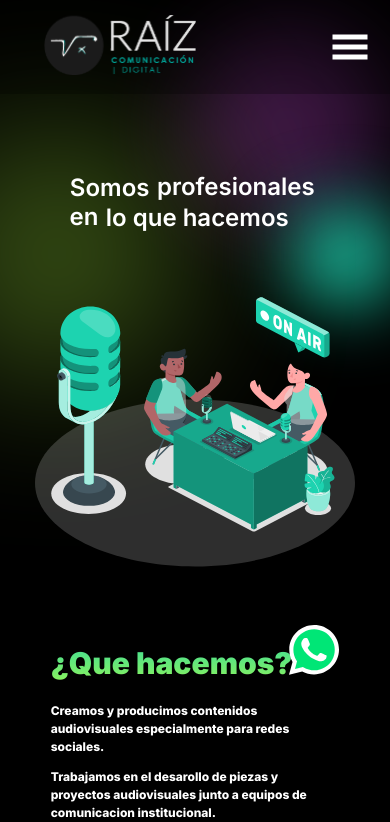
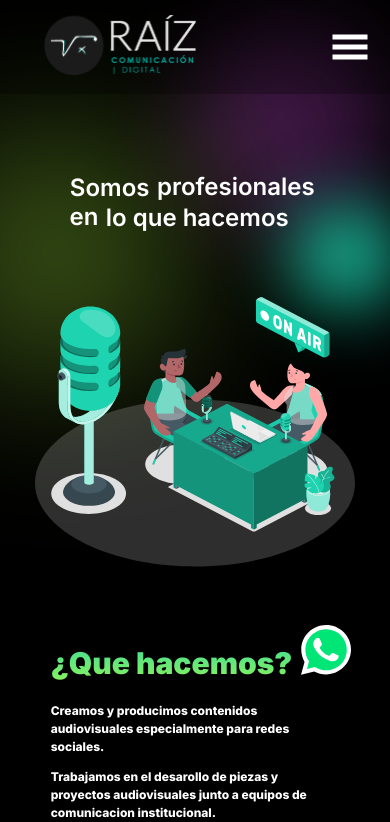
Before and after one commit to jeronimogarcia/ProyectoCoder, a React (Create React App) app: page / in a window 390 px wide. Shown: the top 822 px of the page. Built offline with nearby package versions, Linux system fonts and the light colour scheme.

Commit message:
update: whatsapp icon position
update: whatsapp icon position

```diff
--- a/src/App.css
+++ b/src/App.css
@@ -50,7 +50,7 @@
   .whatsapp{
     position: fixed;
     width: 50px;
-    right: 13%;
+    right: 10%;
     z-index: 1;
     bottom: 20%;
     top: auto;
```
